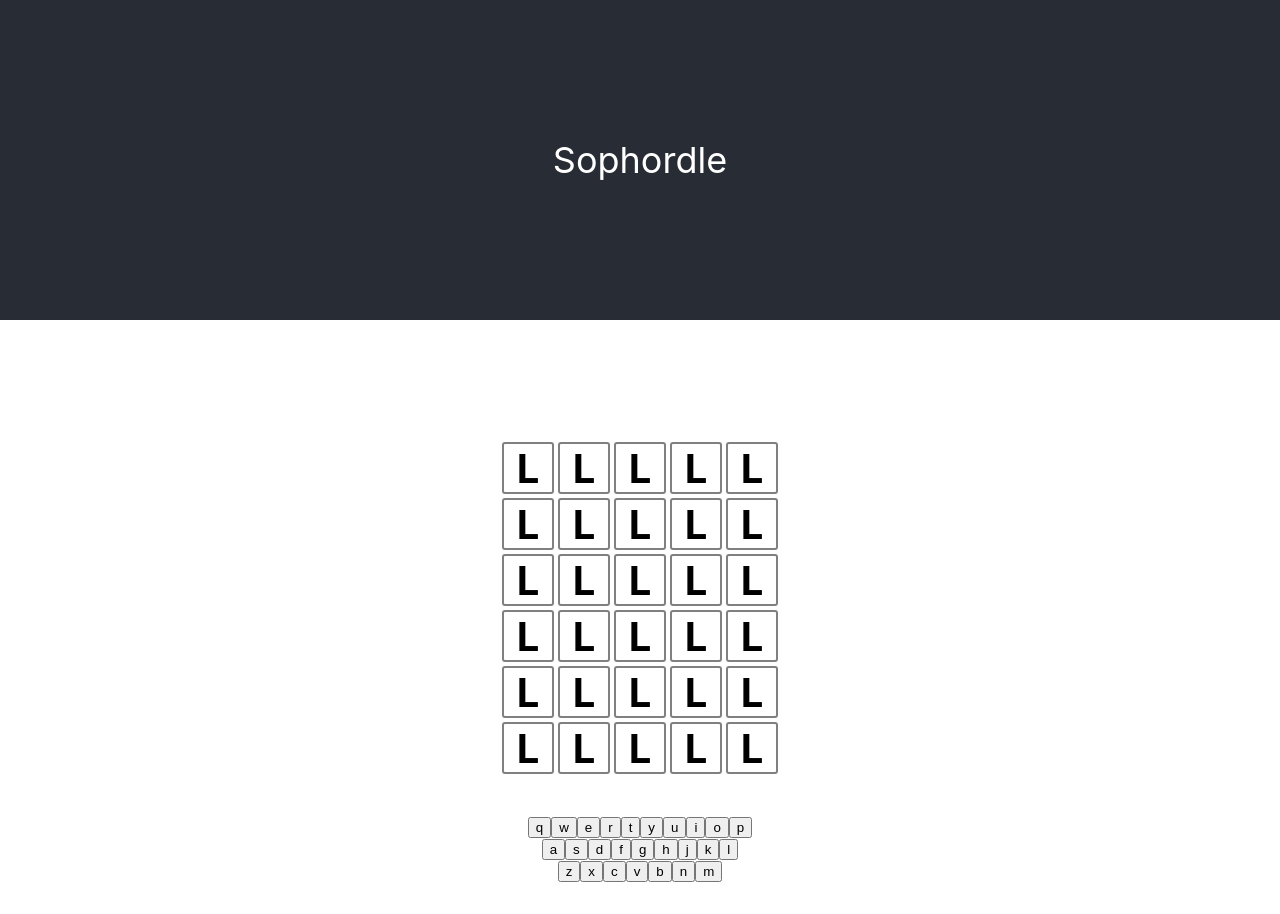
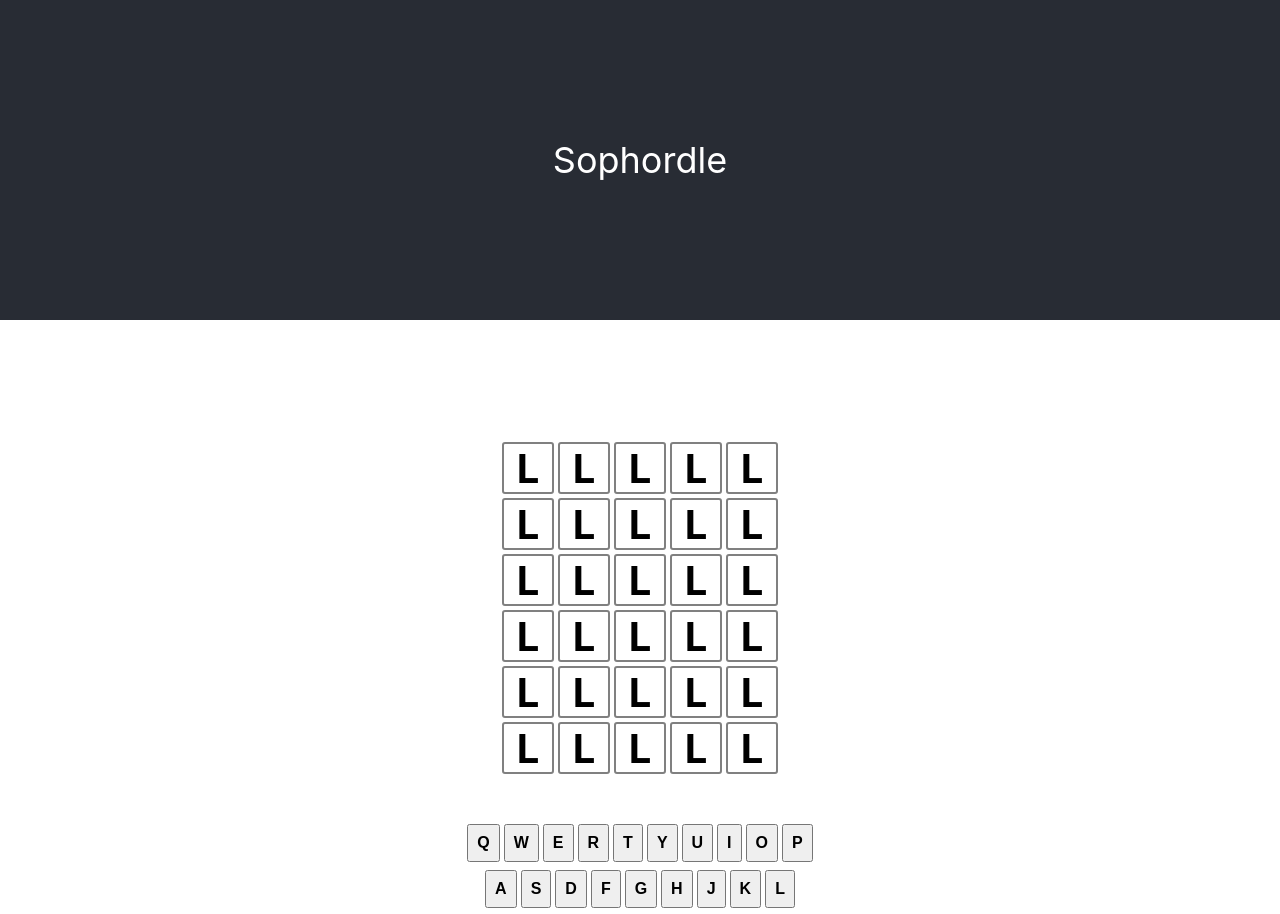
Before and after one commit to sophiaciocca/sophordle, a React (Create React App) app: page / in a window 1280 px wide. Shown: the top 914 px of the page. Built offline with nearby package versions, Linux system fonts and the light colour scheme.

Commit message:
a bit of keyboard styling

```diff
--- a/src/Keyboard.css
+++ b/src/Keyboard.css
@@ -1,3 +1,20 @@
 .keyboard {
-    margin: 5vmin;
+  margin: 5vmin;
+  display: flex;
+  flex-direction: column;
+  align-items: center;
 }
+
+.keyboard-row {
+  display: flex;
+  margin-top: 0.5rem;
+}
+
+.keyboard-button {
+  font-size: 1rem;
+  font-weight: 700;
+  padding: 0.5rem;
+  margin: 0 2px;
+  cursor: pointer;
+  text-transform: uppercase;
+}
--- a/src/Keyboard.jsx
+++ b/src/Keyboard.jsx
@@ -2,9 +2,9 @@ import './Keyboard.css';
 import { GUESSES_ALLOWED, WORD_LENGTH } from './gameLogic';
 
 const letters = [
-    ['q', 'w', 'e', 'r', 't', 'y', 'u', 'i', 'o', 'p'],
-    ['a', 's', 'd', 'f', 'g', 'h', 'j', 'k', 'l'],
-    ['z', 'x', 'c', 'v', 'b', 'n', 'm']
+  ['q', 'w', 'e', 'r', 't', 'y', 'u', 'i', 'o', 'p'],
+  ['a', 's', 'd', 'f', 'g', 'h', 'j', 'k', 'l'],
+  ['z', 'x', 'c', 'v', 'b', 'n', 'm']
 ];
 
 function Keyboard() {
```
